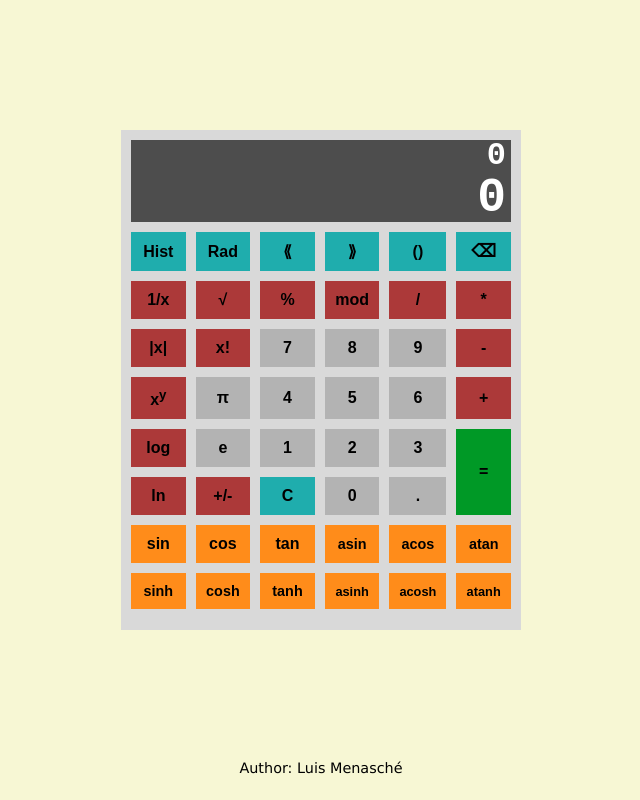
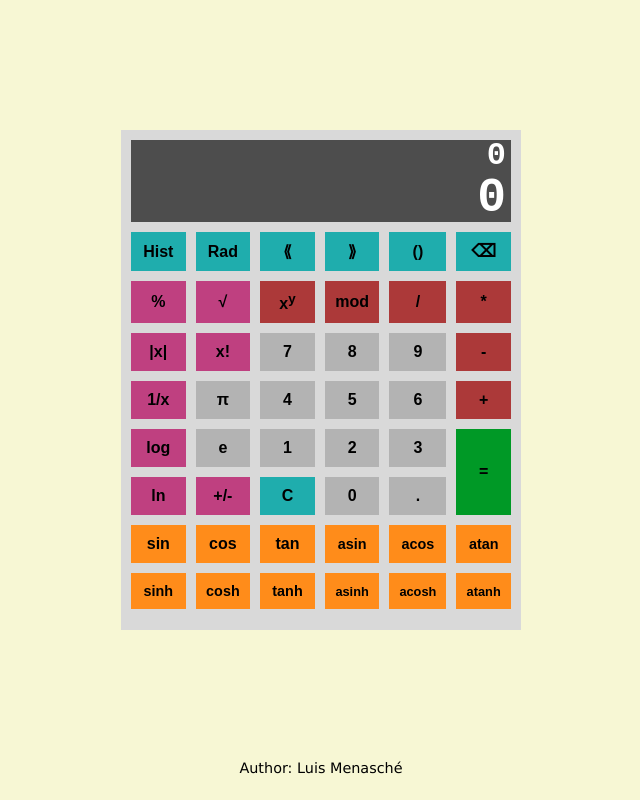
Before and after one commit to luismenasche/calculator, a plain HTML site: page index.html in a window 1280 px wide. Shown: the whole page, without its empty margins (319-959 px from the left). Drawn offline with Linux system fonts and the light colour scheme.

Commit message:
Change of place and color of some buttons

```diff
--- a/index.html
+++ b/index.html
@@ -37,14 +37,14 @@
         <button type="button" class="button" data-type="b" data-value="b">
           &#x232B;
         </button>
-        <button type="button" class="button" data-type="u" data-value="1/(">
-          1/x
+        <button type="button" class="button" data-type="%" data-value="%">
+          %
         </button>
         <button type="button" class="button" data-type="u" data-value="sqrt(">
           &#x221A;
         </button>
-        <button type="button" class="button" data-type="%" data-value="%">
-          %
+        <button type="button" class="button" data-type="o" data-value="^">
+          x<sup>y</sup>
         </button>
         <button type="button" class="button" data-type="o" data-value="mod">
           mod
@@ -73,8 +73,8 @@
         <button type="button" class="button" data-type="o" data-value="-">
           -
         </button>
-        <button type="button" class="button" data-type="o" data-value="^">
-          x<sup>y</sup>
+        <button type="button" class="button" data-type="u" data-value="1/(">
+          1/x
         </button>
         <button type="button" class="button" data-type="n" data-value="pi">
           &pi;
--- a/style.css
+++ b/style.css
@@ -69,9 +69,13 @@
     padding: 10px;
 }
 
-.button[data-type="o"], .button[data-type="u"],
-.button[data-type="s"], .button[data-type="%"] {
+.button[data-type="o"] {
     background-color: hsl(0,50%,45%);
+}
+
+.button[data-type="u"], .button[data-type="s"],
+.button[data-type="%"] {
+    background-color: hsl(330,50%,50%);
 }
 
 .button[data-type="e"] {
```
